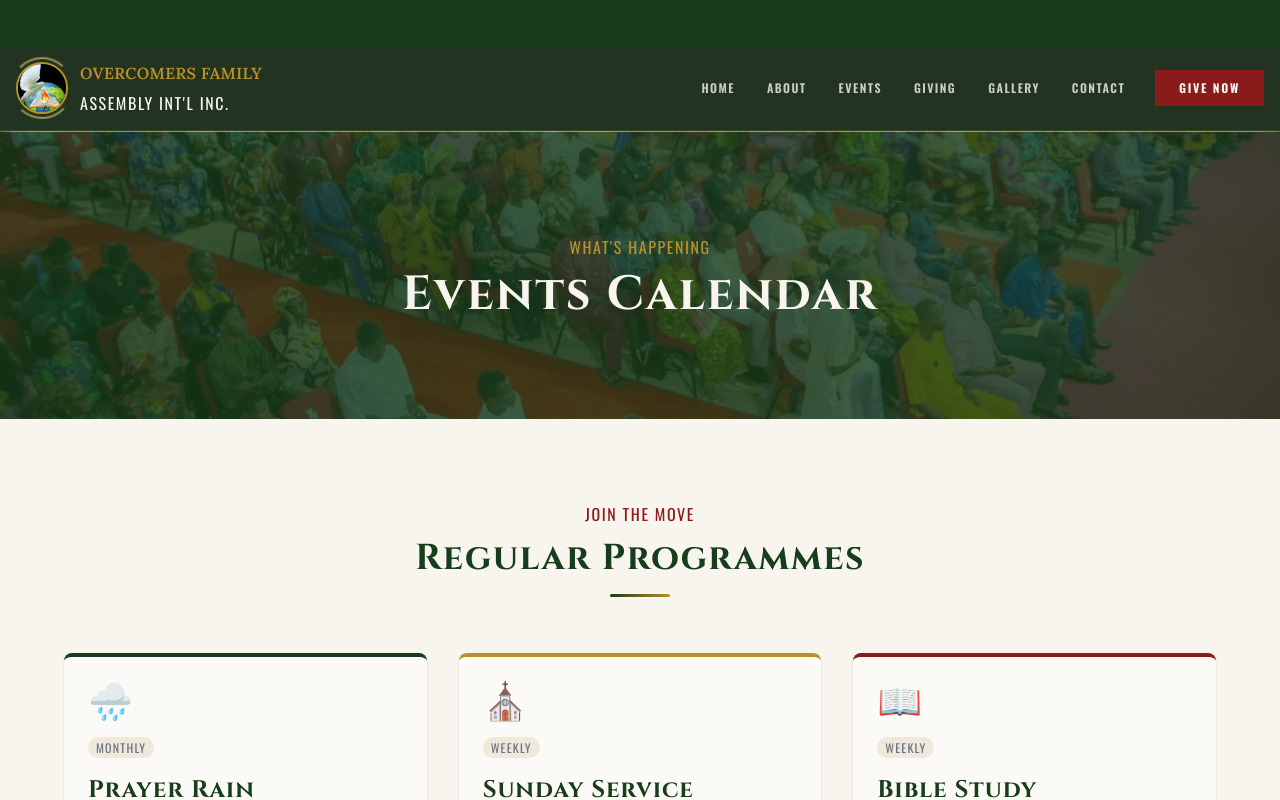
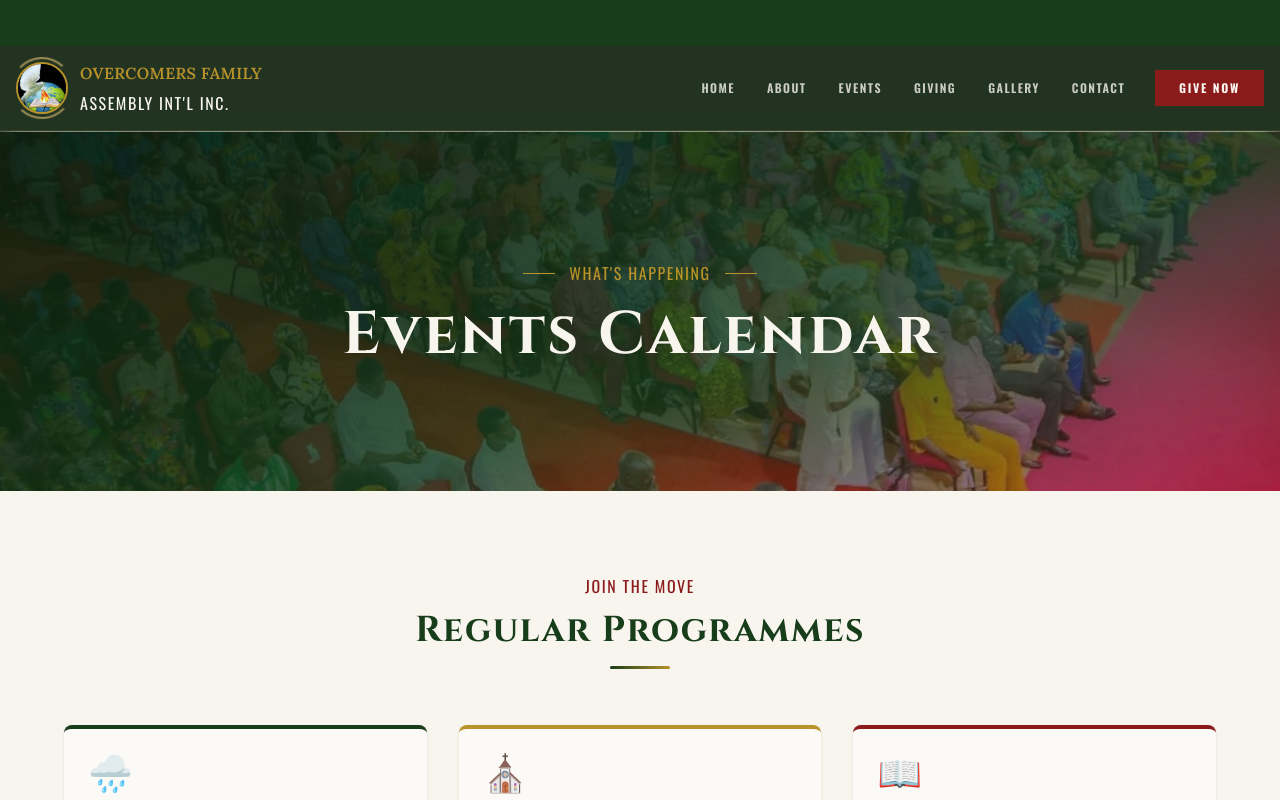
Before and after one commit to hogtechdigital-dev/ovfa-website, a Next.js app: page /events in a window 1280 px wide. Shown: the top 800 px of the page. Built offline with nearby package versions, Linux system fonts and the light colour scheme; a web font is replaced by a local one.

Commit message:
Update page.tsx

```diff
--- a/app/events/page.tsx
+++ b/app/events/page.tsx
@@ -62,12 +62,16 @@ const events = [
 export default function EventsPage() {
   return (
     <>
-      <section className="relative h-72 flex items-center justify-center overflow-hidden">
+      <section className="relative h-[360px] flex items-center justify-center overflow-hidden">
         <Image src="/images/church-service.jpg" alt="Events" fill className="object-cover" />
-        <div className="absolute inset-0 bg-forest/80" />
+        <div className="absolute inset-0 page-hero-overlay" />
         <div className="relative z-10 text-center text-cream px-4">
-          <p className="text-gold text-xs tracking-widest uppercase font-sans mb-2">What's Happening</p>
-          <h1 className="font-display text-5xl font-bold">Events Calendar</h1>
+          <div className="page-hero-eyebrow mb-4">
+            <span className="page-hero-eyebrow-line" />
+            <p className="text-gold text-xs tracking-widest uppercase font-sans">What's Happening</p>
+            <span className="page-hero-eyebrow-line" />
+          </div>
+          <h1 className="font-display text-4xl md:text-6xl font-bold tracking-wide">Events Calendar</h1>
         </div>
       </section>
 
```
